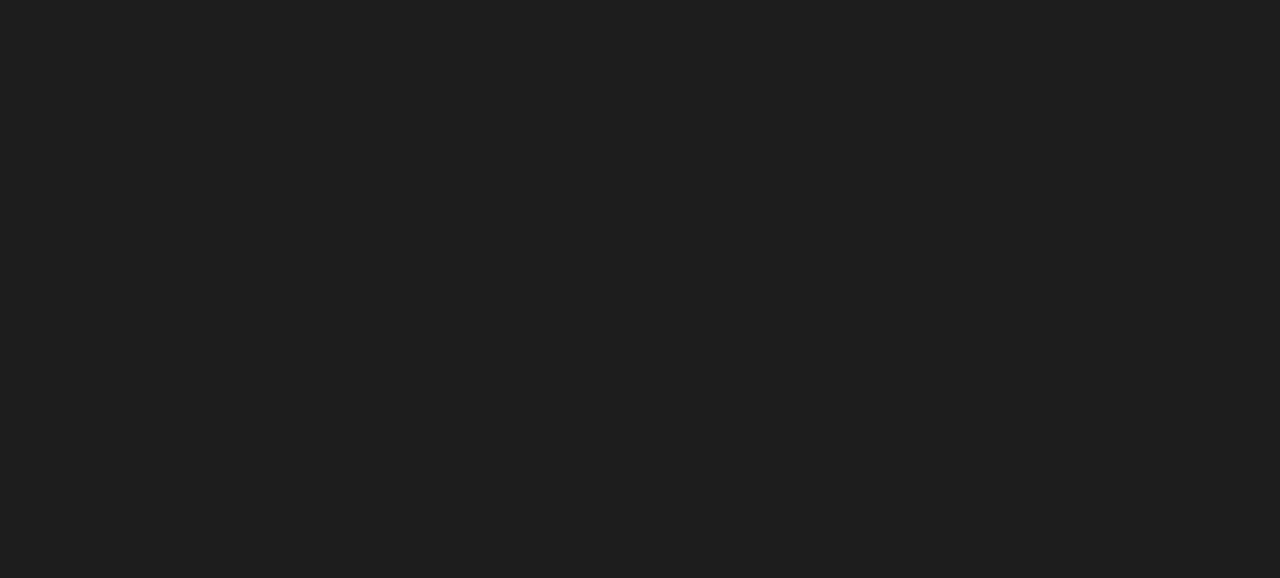
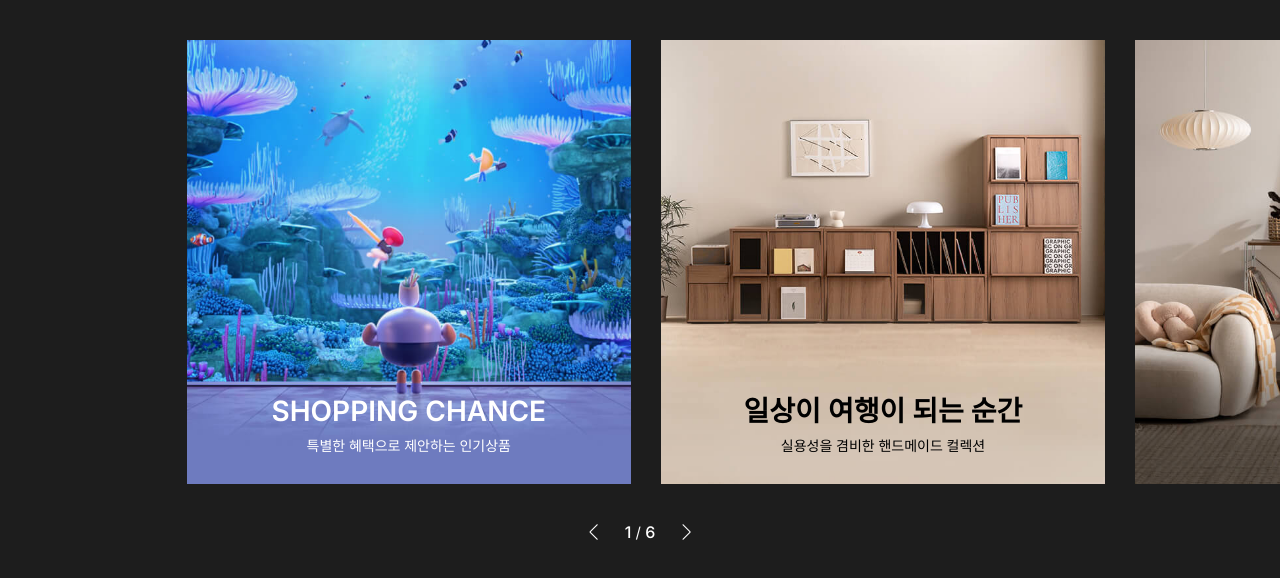
Before and after one commit to yuziwoo/hyundailivart, a React (Create React App) app: page / in a window 1280 px wide. Shown: the top 578 px of the page. Built offline with nearby package versions, Linux system fonts and the light colour scheme.

Commit message:
feat: mainbanner 구현

```diff
--- a/src/App.styled.ts
+++ b/src/App.styled.ts
@@ -5,6 +5,10 @@ const Page = styled.main``;
 const MainBanner = styled.section`
   width: 100%;
   padding: 40px 0;
+
+  @media screen and (max-width: 720px) {
+    padding: 0 0 20px;
+  }
 `;
 
 export const PageStyle = {
--- /dev/null
+++ b/src/components/MainBanner/MainBanner.styled.ts
@@ -0,0 +1,185 @@
+import styled from 'styled-components';
+import { theme } from '../../styles/theme';
+
+const Component = styled.div`
+  position: relative;
+
+  & .swiper {
+    width: 100%;
+    padding-left: 14.5833%;
+    padding-bottom: 66px;
+    user-select: none;
+  }
+
+  & .swiper .swiper-pagination {
+    top: auto;
+    bottom: 0;
+    z-index: 1;
+    cursor: default;
+  }
+
+  & .swiper .swiper-pagination span {
+    font-size: 16px;
+    font-weight: 500;
+    line-height: 36px;
+  }
+
+  & .swiper .swiper-button-prev,
+  & .swiper .swiper-button-next {
+    top: auto;
+    bottom: 0;
+    height: 36px;
+    z-index: 10;
+  }
+
+  & .swiper .swiper-button-prev {
+    left: 50%;
+    right: auto;
+    transform: translateX(-60px);
+  }
+
+  & .swiper .swiper-button-next {
+    left: auto;
+    right: 50%;
+    transform: translateX(60px);
+  }
+
+  & .swiper .swiper-button-prev::after,
+  & .swiper .swiper-button-next::after {
+    color: white;
+    font-size: 16px;
+  }
+
+  @media screen and (max-width: 1080px) {
+    & .swiper {
+      padding-left: 0;
+      padding-bottom: 52px;
+    }
+
+    & .swiper .swiper-pagination span {
+      font-size: 14px;
+      line-height: 24px;
+    }
+
+    & .swiper .swiper-button-prev,
+    & .swiper .swiper-button-next {
+      height: 24px;
+    }
+
+    & .swiper .swiper-button-prev::after,
+    & .swiper .swiper-button-next::after {
+      font-size: 14px;
+    }
+  }
+
+  @media screen and (max-width: 720px) {
+    & .swiper {
+      padding-left: 0;
+      padding-bottom: 36px;
+    }
+
+    & .swiper .swiper-pagination span {
+      font-size: 12px;
+      line-height: 20px;
+    }
+
+    & .swiper .swiper-button-prev,
+    & .swiper .swiper-button-next {
+      height: 20px;
+    }
+
+    & .swiper .swiper-button-prev::after,
+    & .swiper .swiper-button-next::after {
+      font-size: 12px;
+    }
+  }
+`;
+
+const Slide = styled.div`
+  position: relative;
+  overflow: hidden;
+`;
+
+const Text = styled.div`
+  width: 100%;
+  position: absolute;
+  left: 0;
+  bottom: 0;
+  padding: 6.6%;
+`;
+
+const Title = styled.h1<{ $color: string }>`
+  text-align: center;
+  font-size: 34px;
+  font-weight: 600;
+  color: ${({ $color }) => $color};
+  opacity: 0;
+  transform: translateY(15px);
+  transition: all 0.85s ${theme.transition.EASE_OUT};
+
+  .swiper-slide-active &,
+  .swiper-slide-prev & {
+    opacity: 1;
+    transform: translateY(0);
+  }
+
+  @media screen and (min-width: 730px) {
+    .swiper-slide-next & {
+      opacity: 1;
+      transform: translateY(0);
+    }
+  }
+
+  @media screen and (max-width: 1480px) {
+    font-size: 28px;
+  }
+
+  @media screen and (max-width: 500px) {
+    font-size: 24px;
+  }
+
+  @media screen and (max-width: 340px) {
+    font-size: 20px;
+  }
+`;
+
+const Description = styled.p<{ $color: string }>`
+  text-align: center;
+  font-size: 16px;
+  font-weight: 500;
+  color: ${({ $color }) => $color};
+  padding-top: 10px;
+  opacity: 0;
+  transform: translateY(15px);
+  transition: all 0.85s 0.2s ${theme.transition.EASE_OUT};
+
+  .swiper-slide-active &,
+  .swiper-slide-prev & {
+    opacity: 1;
+    transform: translateY(0);
+  }
+
+  @media screen and (min-width: 730px) {
+    .swiper-slide-next & {
+      opacity: 1;
+      transform: translateY(0);
+    }
+  }
+
+  @media screen and (max-width: 1480px) {
+    font-size: 14px;
+  }
+
+  @media screen and (max-width: 500px) {
+    font-size: 12px;
+    padding-top: 7px;
+  }
+`;
+
+export const ComponentStyle = {
+  Component,
+  Slide,
+  Text,
+  Title,
+  Description,
+};
--- a/src/components/MainBanner/MainBanner.tsx
+++ b/src/components/MainBanner/MainBanner.tsx
@@ -1,11 +1,56 @@
+import { ComponentStyle as S } from './MainBanner.styled';
 import { MainBannerAPIProps } from '../../types/mainBanner';
+import { Swiper as SwiperContainer, SwiperSlide } from 'swiper/react';
+import 'swiper/swiper-bundle.css';
+import { Navigation, Pagination } from 'swiper/modules';
+import MotionImg from '../motion/MotionImg';
 
 interface MainBannerProps {
   data: MainBannerAPIProps[] | undefined;
 }
 
 const MainBanner = ({ data }: MainBannerProps) => {
-  return <div></div>;
+  if (data === undefined) return <S.Component></S.Component>;
+
+  return (
+    <S.Component>
+      <SwiperContainer
+        loop={true}
+        spaceBetween={0}
+        slidesPerView={1}
+        speed={400}
+        className="swiper"
+        navigation={true}
+        pagination={{
+          type: 'fraction',
+        }}
+        modules={[Navigation, Pagination]}
+        breakpoints={{
+          1080: {
+            slidesPerView: 2.3702,
+            spaceBetween: 30,
+          },
+          730: {
+            slidesPerView: 2,
+            spaceBetween: 30,
+          },
+        }}
+      >
+        {data.map(({ imgURL, title, description, color }, index) => (
+          <SwiperSlide key={index}>
+            <S.Slide>
+              <MotionImg src={imgURL} alt={title} />
+
+              <S.Text>
+                <S.Title $color={color}>{title}</S.Title>
+                <S.Description $color={color}>{description}</S.Description>
+              </S.Text>
+            </S.Slide>
+          </SwiperSlide>
+        ))}
+      </SwiperContainer>
+    </S.Component>
+  );
 };
 
 export default MainBanner;
--- /dev/null
+++ b/src/components/motion/MotionImg.tsx
@@ -0,0 +1,26 @@
+import { motion } from 'framer-motion';
+
+interface MotionImgProps {
+  src: string;
+  alt?: string;
+}
+
+const MotionImg = ({ src, alt = '이미지' }: MotionImgProps) => {
+  /**
+   * 이미지를 탭하면 이미지의 scale이 커집니다.
+   */
+
+  return (
+    <div style={{ width: '100%', overflow: 'hidden', cursor: 'pointer' }}>
+      <motion.img
+        src={src}
+        alt={alt}
+        style={{ width: '100%', display: 'block' }}
+        whileTap={{ scale: 1.1 }}
+        transition={{ duration: 0.3 }}
+      />
+    </div>
+  );
+};
+
+export default MotionImg;
```
